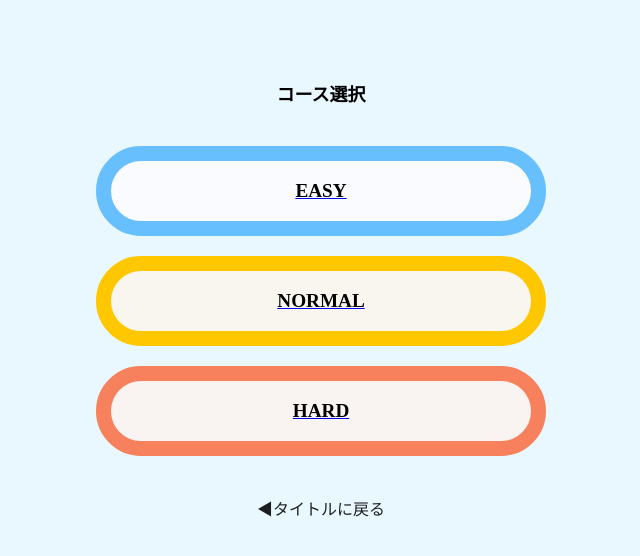
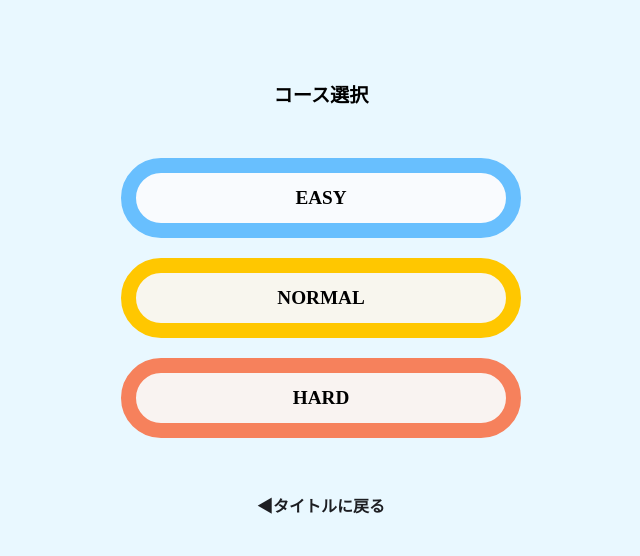
Before and after one commit to Mayu0628/hackit-vol2-smapro, a Next.js app: page /course-selection in a window 1280 px wide. Shown: the top 556 px of the page, without its empty margins (319-959 px from the left). Built offline with nearby package versions, Linux system fonts and the light colour scheme.

Commit message:
ゲーム画面css

```diff
--- a/src/app/course-selection/page.tsx
+++ b/src/app/course-selection/page.tsx
@@ -1,6 +1,6 @@
 import React from 'react'
 import Link from 'next/link'
-import '../styles/course-selection.css'
+import '@/styles/course-selection.css'
 
 const CourseSelection = () => {
   return (
--- /dev/null
+++ b/src/app/styles/game-start.css
@@ -0,0 +1,5 @@
+body {
+    background-color: #E9F8FF;
+    align-items: center;
+    text-align: center;
+}
--- /dev/null
+++ b/src/styles/course-selection.css
@@ -0,0 +1,58 @@
+body {
+    background-color: #E9F8FF;
+    text-align: center;
+    align-items: center;
+}
+
+.page {
+    width: 400px;
+    margin: auto;
+}
+
+button {
+    display: inline-block;
+    margin: 10px auto;
+    height: 80px;
+    width: 400px;
+    border: solid 15px;
+    border-radius: 50px;
+    align-items: center;
+    font-family: "Hiragino Sans","ヒラギノ角ゴシック";
+    font-weight: 900;
+    font-size: larger;
+    text-decoration: none;
+    cursor: pointer;
+}
+
+.title {
+    font-family: "Hiragino Sans","ヒラギノ角ゴシック";
+    font-weight: 1000;
+    font-size: larger;
+    margin-top: 80px;
+}
+
+.easy {
+    background-color: #F9FBFE;
+    border-color: #68BFFE;
+    margin-top: 50px;
+}
+
+.normal {
+    background-color: #F8F6EE;
+    border-color: #FFC700;
+}
+
+.hard {
+    background-color: #F9F3F1;
+    border-color: #F6815C;
+    margin-bottom: 40px;
+}
+
+.toTitle {
+    display: block;
+    color: #1D1E22;
+    text-decoration: none;
+    align-items: center;
+    margin-top: 15px;
+    font-weight: 600;
+}
--- /dev/null
+++ b/src/styles/game-start.css
@@ -0,0 +1,13 @@
+body {
+    background-color: #E9F8FF;
+    text-align: center;
+    font-weight: 900;
+}
+
+p {
+    font-size: large;
+}
+
+.image {
+    margin-top: 80px;
+}
```
Also changed, not shown: src/app/game-start/page.tsx (+5 -2 lines), src/app/styles/images/lion.png (added), src/styles/images/lion.png (added).
